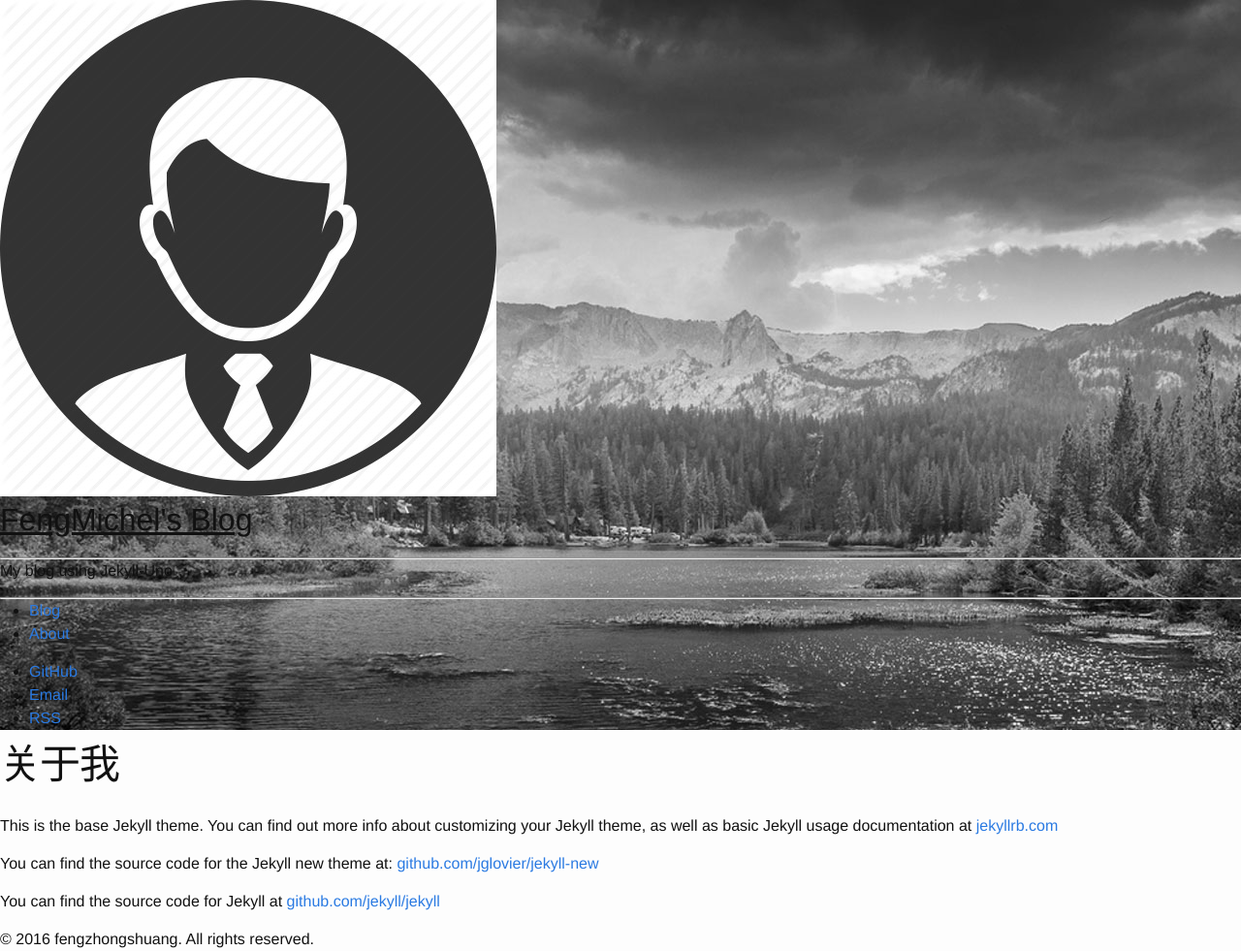
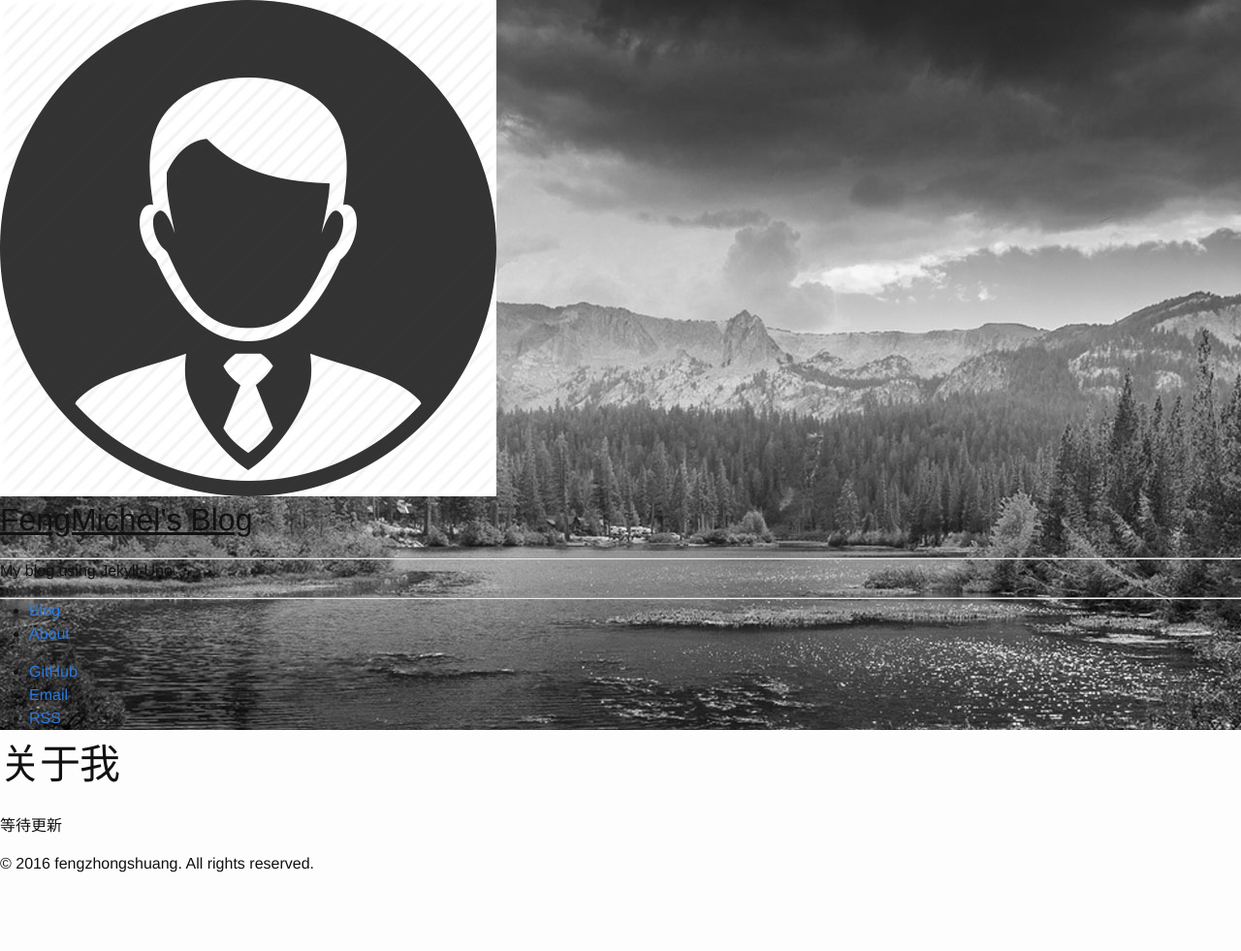
Before and after one commit to fengzhongshuang/fengzhongshuang.github.io, a Jekyll site: the page built from about.md, in a window 1280 px wide. Shown: the whole page at 97% size. Built offline with Jekyll 4.4.1, drawn with Linux system fonts in a browser that asks for light colours; nearby versions of some CDN libraries; after the commit the page ends 903 px from its top, so only the background shows below that.

Commit message:
change css

```diff
--- a/about.md
+++ b/about.md
@@ -3,9 +3,4 @@
 title: 关于我
 permalink: /about/
 ---
-
-This is the base Jekyll theme. You can find out more info about customizing your Jekyll theme, as well as basic Jekyll usage documentation at [jekyllrb.com](http://jekyllrb.com/)
-
-You can find the source code for the Jekyll new theme at: [github.com/jglovier/jekyll-new](https://github.com/jglovier/jekyll-new)
-
-You can find the source code for Jekyll at [github.com/jekyll/jekyll](https://github.com/jekyll/jekyll)
+等待更新
```
Also changed, not shown: css/uno.css (+8 -7 lines).
